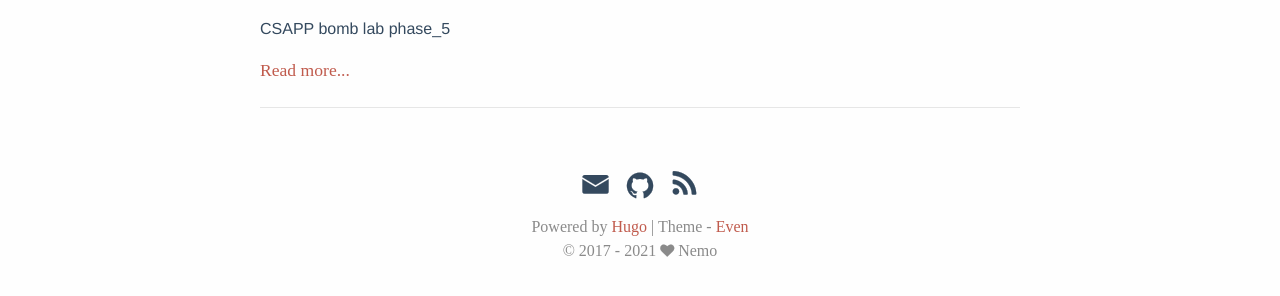
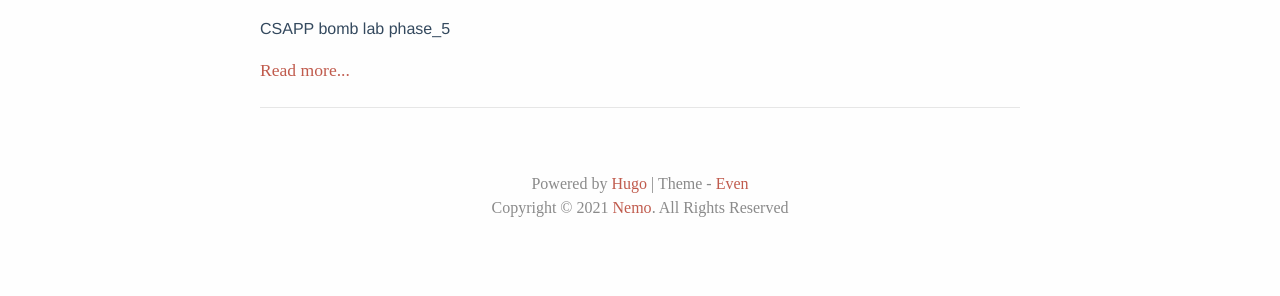
Before and after one commit to Nemodontcry/Nemodontcry.github.io, a plain HTML site: page index.html in a window 1280 px wide. Shown: the part 208-504 px from the top of the page. Drawn offline with nearby package versions, Linux system fonts and the light colour scheme; a script that the page names is missing.

Commit message:
first commit last.

```diff
--- a/index.html
+++ b/index.html
@@ -152,11 +152,7 @@
     </main>
 
     <footer id="footer" class="footer">
-      <div class="social-links">
-      <a href="nemodontcry@gmail.com" class="iconfont icon-email" title="email"></a>
-      <a href="https://github.com/Nemodontcry" class="iconfont icon-github" title="github"></a>
-  <a href="http://localhost:1313/index.xml" type="application/rss+xml" class="iconfont icon-rss" title="rss"></a>
-</div>
+
 
 <div class="copyright">
   <span class="power-by">
@@ -171,10 +167,12 @@
 
 
   <span class="copyright-year">
-    &copy;
-    2017 -
-    2021<span class="heart"><i class="iconfont icon-heart"></i></span><span>Nemo</span>
+
+
   </span>
+
+  <span class="copyright-and-others">Copyright &copy; 2021 <a href="https://github.com/Nemodontcry" style="color:#c05b4d">Nemo</a></span>.
+  All Rights Reserved
 </div>
 
     </footer>
```
Also changed, not shown: 404.html (+6 -8 lines), about/index.html (+6 -8 lines), categories/index.html (+6 -8 lines), categories/pages/index.html (+6 -8 lines), post/csapp/bomb_lab/index.html (+14 -8 lines), post/index.html (+6 -8 lines), tags/csapp/index.html (+6 -8 lines), tags/hugo/index.html (+6 -8 lines), tags/index.html (+6 -8 lines), tags/pages/index.html (+6 -8 lines), tags/汇编/index.html (+6 -8 lines), 3 other files.
